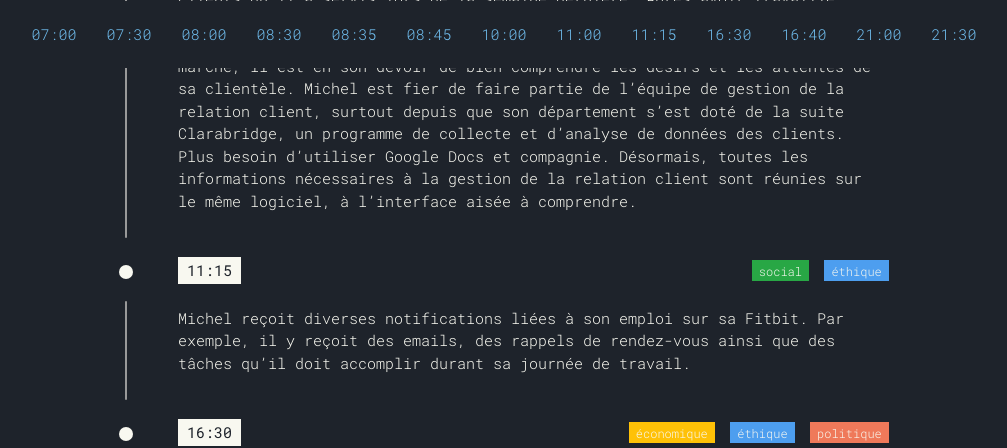
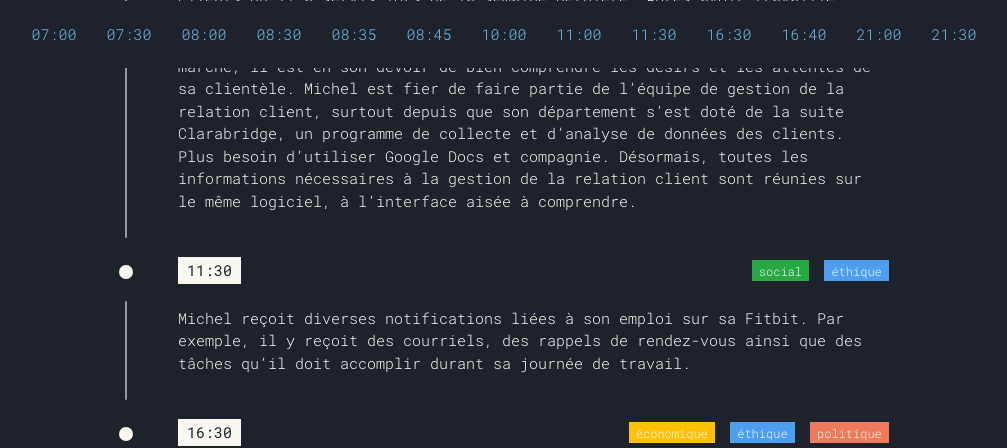
Before and after one commit to mwanheda/michel, a Jekyll site: the page built from _pages/steps.html, in a window 1280 px wide and 900 px high, scrolled down 1867 px. Shown: the top 448 px of the window, without its empty margins (136-1143 px from the left). Built offline with Jekyll 4.4.1, drawn with Linux system fonts in a browser that asks for light colours.

Commit message:
Update 1115.md

```diff
--- a/_steps/1115.md
+++ b/_steps/1115.md
@@ -1,10 +1,8 @@
 ---
 layout: step
-time: '11:15'
+time: '11:30'
 description: >
-  Michel reçoit diverses notifications liées à son emploi sur sa Fitbit. Par
-  exemple, il y  reçoit des emails, des rappels de rendez-vous ainsi que des
-  tâches qu’il doit accomplir durant sa journée de travail.
+  Michel reçoit diverses notifications liées à son emploi sur sa Fitbit. Par exemple, il y reçoit des courriels, des rappels de rendez-vous ainsi que des tâches qu’il doit accomplir durant sa journée de travail.
 issues: ['social', 'ethical']
 references:
   - author: Yannick Ball
```
